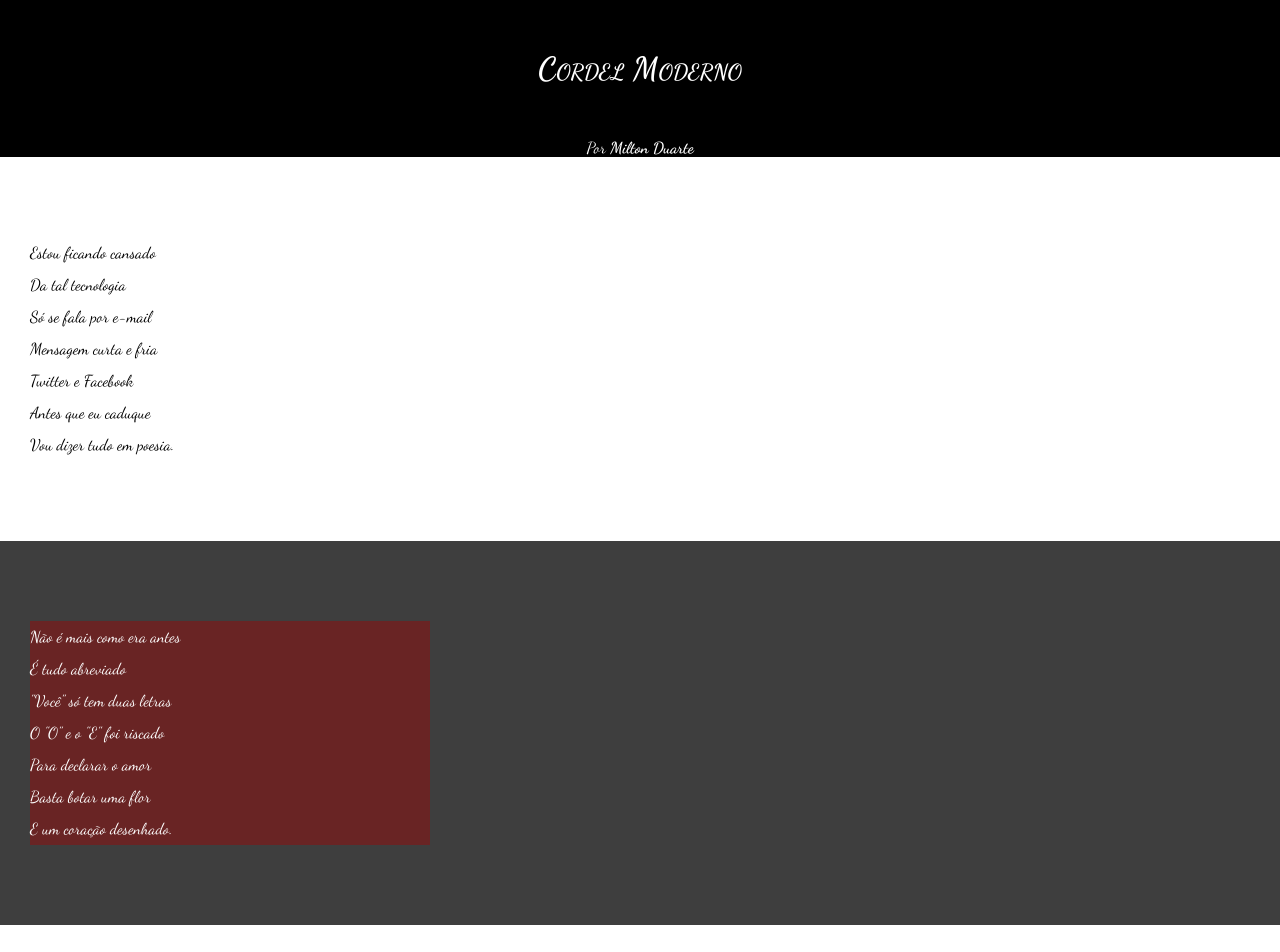
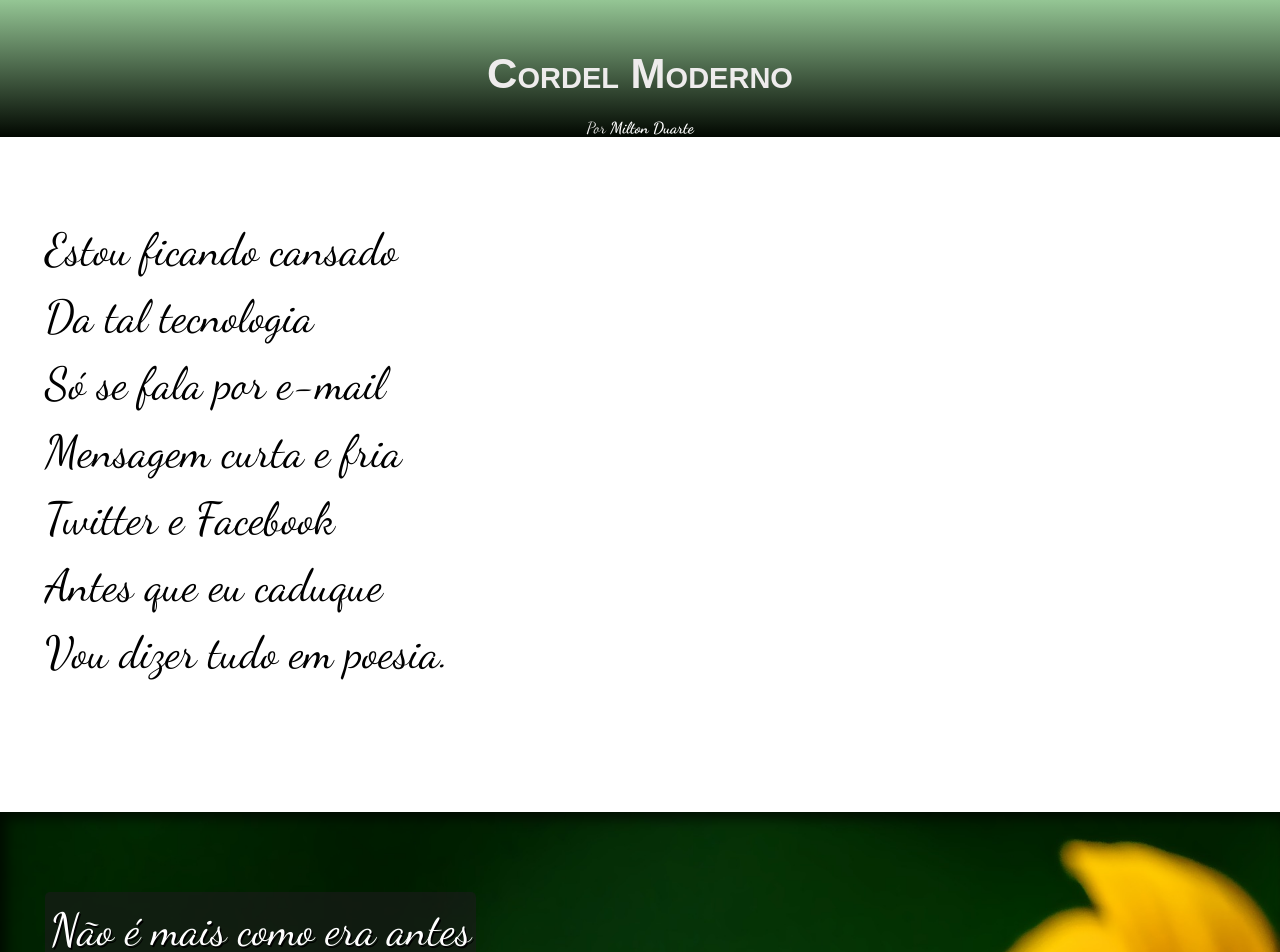
Before and after one commit to Enzo-Santoss/HTML-CSS, a plain HTML site: page Exercicios/desafio11/index.html in a window 1280 px wide. Shown: the top 952 px of the page. Drawn offline with Linux system fonts and the light colour scheme.

Commit message:
projeto cordel atualizado

```diff
--- a/Exercicios/desafio11/index.html
+++ b/Exercicios/desafio11/index.html
@@ -34,7 +34,7 @@
 
 
 
-    <section class="imagem">
+    <section class="imagem" id="img01">
         <p>
             Não é mais como era antes<br>
             É tudo abreviado<br>
@@ -72,7 +72,7 @@
 
 
 
-    <section class="imagem">
+    <section class="imagem" id="img02">
         <p>
             Tenho saudade das cartas<br>
             Escritas com a própria mão<br>
--- a/Exercicios/desafio11/style.css
+++ b/Exercicios/desafio11/style.css
@@ -9,17 +9,20 @@ html,body{
     min-height: 100vh;
 }
 header{
-    background-color: black;
-    color: #fff;
+    background-image: linear-gradient(to top , rgb(1, 7, 0) , rgba(123, 184, 123, 0.807));
+    color: #eeecec;
     text-align: center;
 
 }
 header h1 {
     padding-top: 50px;
     font-variant: small-caps;
+    font-family: Arial, Helvetica, sans-serif;
+    font-weight: bolder;
+    font-size: 42px;
 }
 header p{
-    padding-top: 50px;
+    padding-top: 20px;
 }
 a{
     color: #fff;
@@ -33,12 +36,19 @@ a:hover{
 section{
     padding-top: 10vh;
     padding-bottom: 10vh;
-    line-height: 2em;
-    padding-left: 30px;
+    line-height: 1.5em;
+    padding-left: 45px;
+    font-size: 3.5vw;
+}
+section p{
+    padding-bottom: 1em;
 }
 .imagem  p {
-    width: 400px;
-    background-color: rgba(150, 10, 10, 0.485);
+    display: inline-block;
+    padding: 5px;
+    border-radius: 5px;
+    background-color: rgba(27, 27, 27, 0.603);
+    text-shadow: 1.5px 1.5px 0px black;
 }
 .normal{
     background-color: #fff;
@@ -47,7 +57,19 @@ section{
 .imagem{
     background-color: rgb(62, 62, 62);
     color: #fff;
+    box-shadow: inset 6px 6px 13px 0px rgba(0, 0, 0, 0.674);
+    background-attachment: fixed;
 }
+#img01{
+    background-image: url('img/background001.jpg');
+    background-position: right center;
+    background-size: cover;
+}
+#img02{
+    background-image: url('img/background002.jpg');
+    background-size: cover;
+}
+
 footer{
     background-color: black;
     color: #fff;
```
